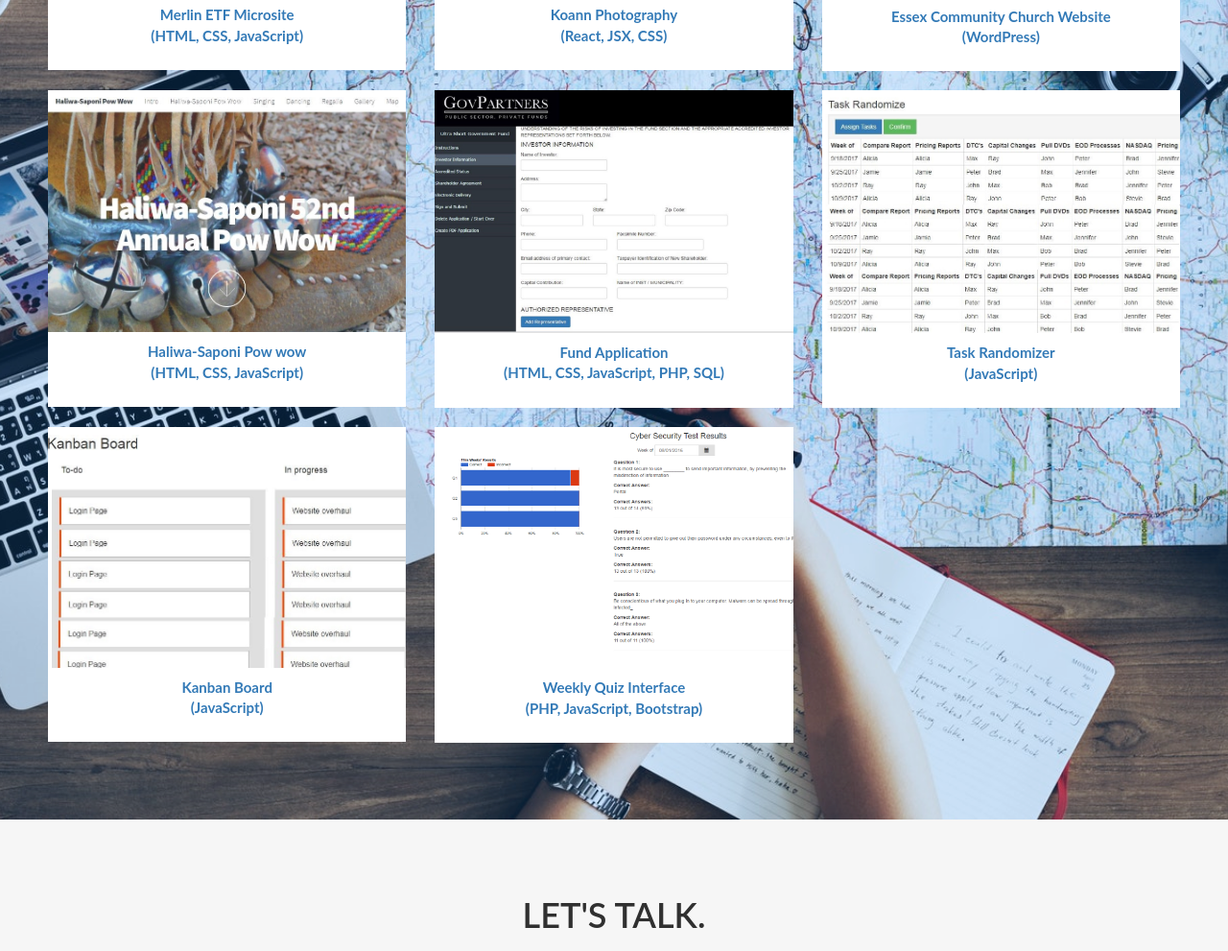
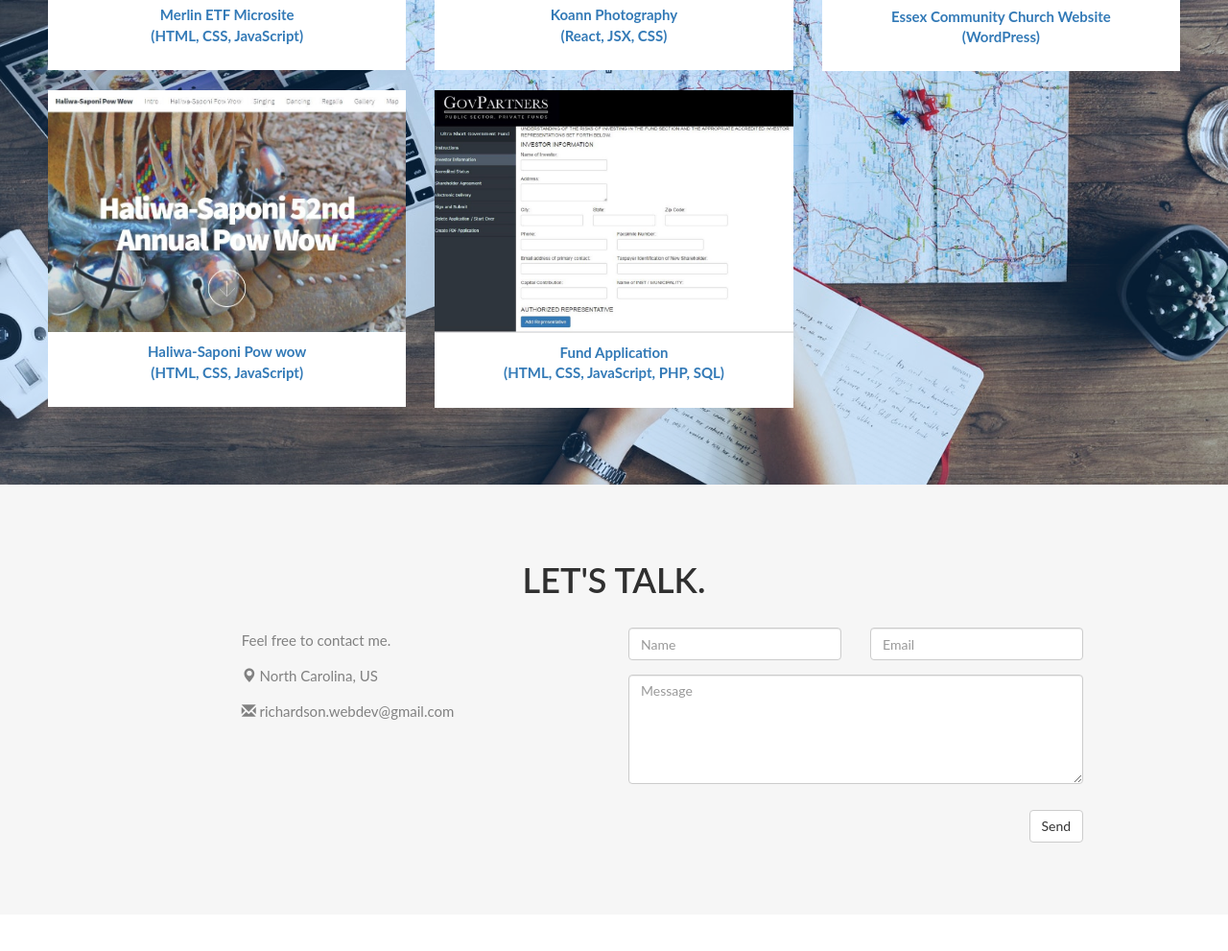
Before and after one commit to mattlr20/dev, a plain HTML site: page index.html in a window 1280 px wide. Shown: the part 2156-3147 px from the top of the page at 96% size. Drawn offline with nearby package versions, Linux system fonts and the light colour scheme; files whose address does not match are found by name.

Commit message:
portfolio update

```diff
--- a/index.html
+++ b/index.html
@@ -156,7 +156,7 @@
             </a>
           </div>
         </div>
-        <div class="col-sm-4">
+        <!-- <div class="col-sm-4">
           <div class="thumbnail">
             <a href="taskrandomize/" target="_blank">
               <img src="images/task.JPG" alt="Task Randomizer" width="400" height="300">
@@ -165,8 +165,8 @@
               </p>
             </a>
           </div>
-        </div>
-        <div class="col-sm-4">
+        </div> -->
+        <!-- <div class="col-sm-4">
           <div class="thumbnail">
             <a href="kanban/" target="_blank">
               <img src="images/kanban.JPG" alt="Kanban Board" width="400" height="300">
@@ -175,8 +175,8 @@
               </p>
             </a>
           </div>
-        </div>
-        <div class="col-sm-4">
+        </div> -->
+        <!-- <div class="col-sm-4">
           <div class="thumbnail">
             <a href="https://github.com/mattlr20/Weekly-Quiz-Interface" target="_blank">
               <img src="images/quiz1.jpg" alt="Weekly Quiz Interface" width="400" height="300">
@@ -185,7 +185,7 @@
               </p>
             </a>
           </div>
-        </div>
+        </div> -->
       </div>
     </div>
   </div>
```
